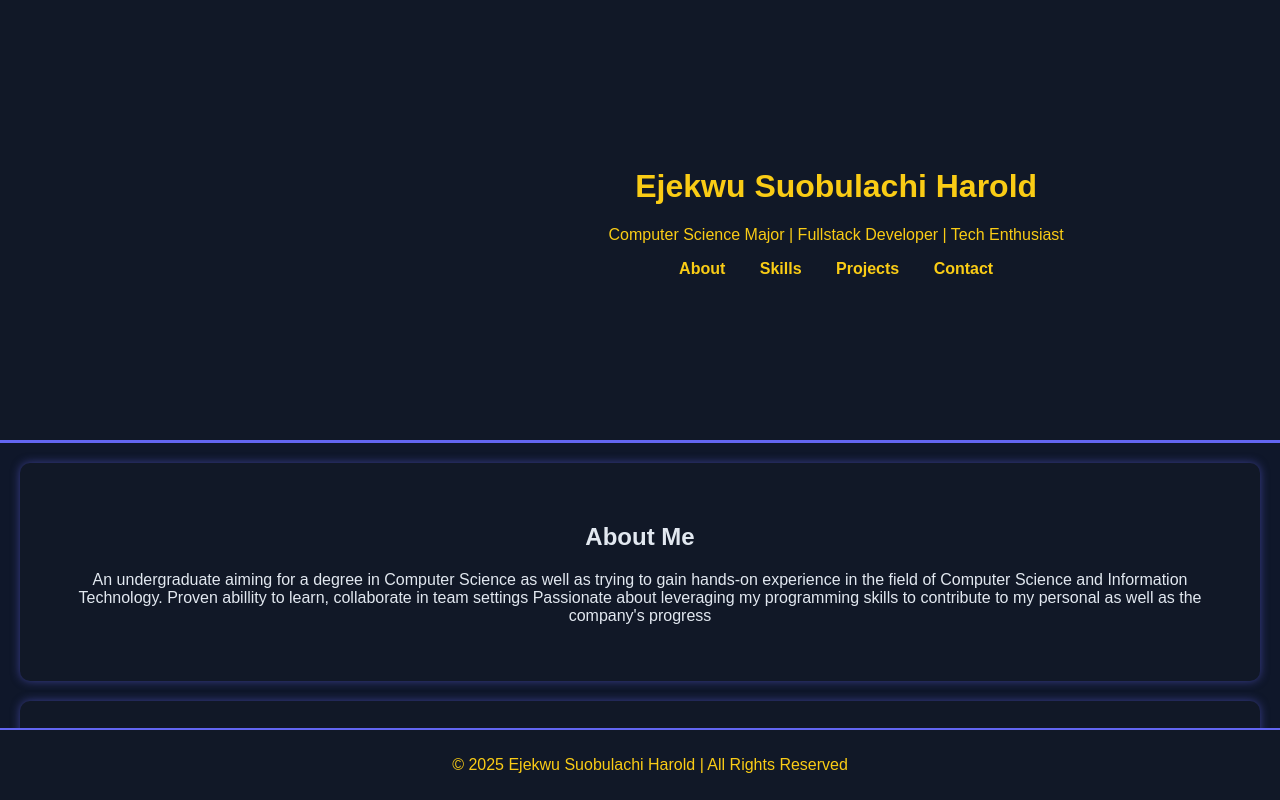
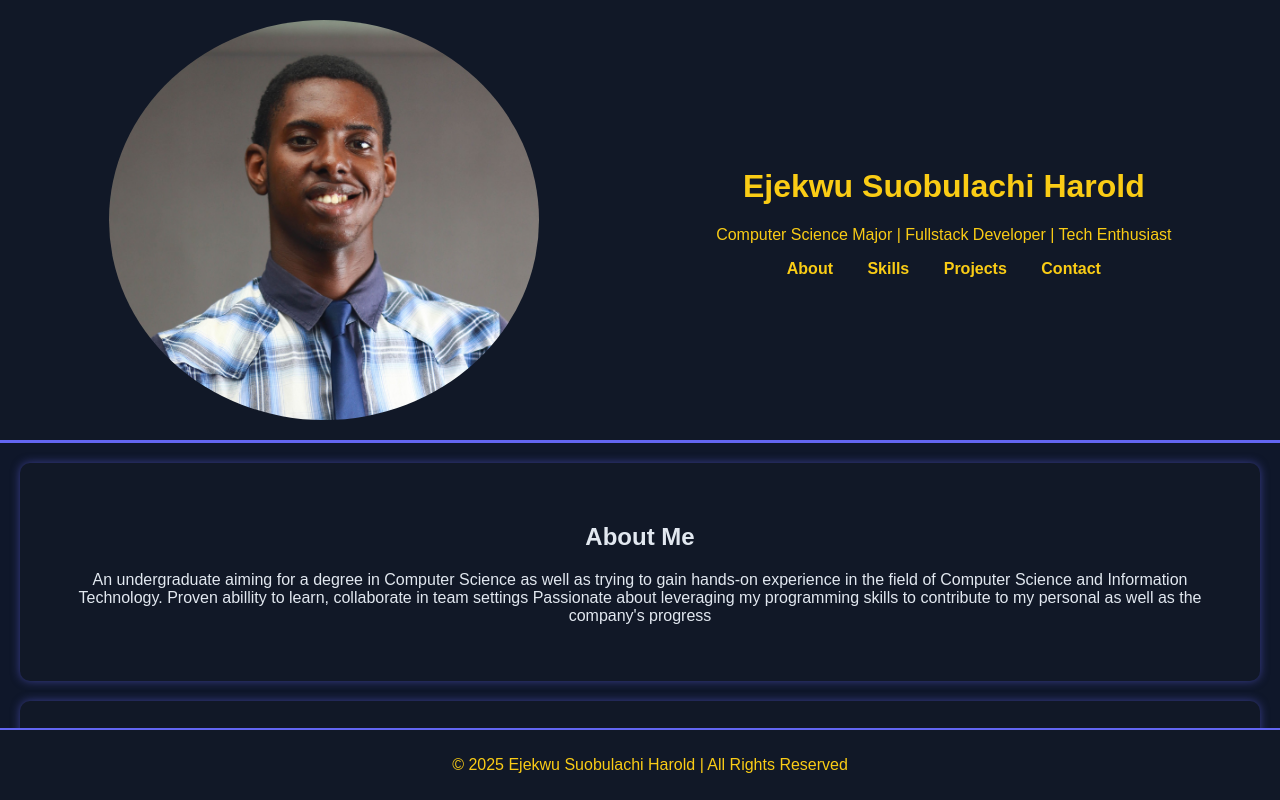
Before and after one commit to majinsobuu/Portfolio, a plain HTML site: page index.html in a window 1280 px wide. Shown: the top 800 px of the page. Drawn offline with Linux system fonts and the light colour scheme.

Commit message:
index.html

```diff
--- a/index.html
+++ b/index.html
@@ -10,7 +10,7 @@
 <body>
 
     <header>
-        <img src="images/me.jpg" alt="">
+        <img src="me.jpg" alt="">
         <one>
             <h1>Ejekwu Suobulachi Harold</h1>
             <p>Computer Science Major | Fullstack Developer | Tech Enthusiast</p>
```
